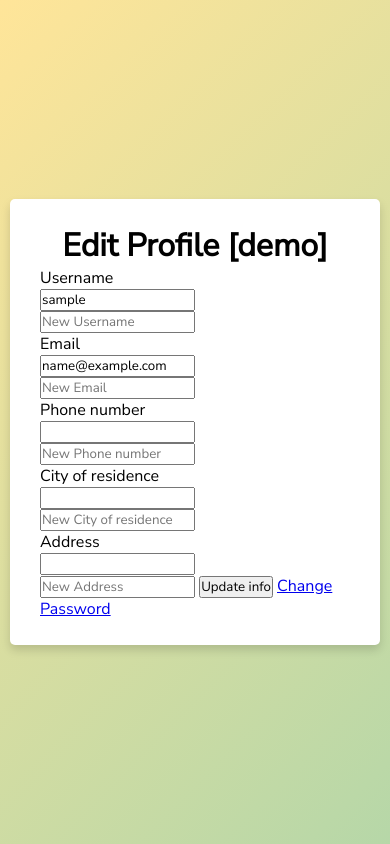
After one commit to petrelis/PinGoods, a Django app: page /edit_profile in a window 390 px wide. The commit adds this page. Run offline with Django 3.2, Linux system fonts and the light colour scheme; the visitor is signed in with stand-in values (Sample User, id 1).

Commit message:
Created edit profile functionality
Users are now able to change their information (username, email, phone, city, address and password (via a separate link))

```diff
--- a/src/goods/templates/goods/main.html
+++ b/src/goods/templates/goods/main.html
@@ -21,6 +21,7 @@
  <input type="button" onclick="location.href='{% url 'main:homepage' %}'" value="Home" />
  {% if user.is_authenticated %}
  <input type="button" onclick="location.href='{% url 'main:logout' %}'" value="Logout">
+ <input type="button" onclick="location.href='{% url 'main:edit_profile' %}'" value="Edit profile">
  {% else %}
  <input type="button" onclick="location.href='{% url 'main:login' %}'" value="Login">
  <input type="button" onclick="location.href='{% url 'main:registrationchoice' %}'" value="Registration">
--- a/src/main/forms.py
+++ b/src/main/forms.py
@@ -14,6 +14,17 @@ class SignUpForm(UserCreationForm):
     isseller = forms.BooleanField(required=False)
 
     class Meta:
+          model = User
+          fields = ('username', 'first_name', 'last_name', 'email', 'password1', 'password2',
+                    'phone', 'city', 'address', 'iscustomer', 'isseller',)
+
+class UpdateUserForm(forms.ModelForm):
+    username = forms.CharField(max_length=100, required=False, widget=forms.TextInput(attrs={'class': 'form-control'}))
+    email = forms.EmailField(required=False, widget=forms.TextInput(attrs={'class': 'form-control'}))
+    phone_number = forms.CharField(required=False, widget=forms.TextInput(attrs={'class': 'form-control'}))
+    city = forms.CharField(required=False, widget=forms.TextInput(attrs={'class': 'form-control'}))
+    home_address = forms.CharField(required=False, widget=forms.TextInput(attrs={'class': 'form-control'}))
+
+    class Meta:
         model = User
-        fields = ('username', 'first_name', 'last_name', 'email', 'password1', 'password2',
-                  'phone', 'city', 'address', 'iscustomer', 'isseller',)
+        fields = ['username', 'email', 'phone_number', 'city', 'home_address']
--- /dev/null
+++ b/src/main/templates/main/edit_profile.html
@@ -0,0 +1,66 @@
+{% load static %}
+
+<link rel="stylesheet" type="text/css" href="{% static 'main/style.css' %}">
+
+<!DOCTYPE html>
+<html>
+<head>
+<title>Edit Profile</title>
+
+
+       {% if user_form.errors %}
+
+        <div class="alert alert-danger alert-dismissible" role="alert">
+            <div id="form_errors">
+                {% for key, value in user_form.errors.items %}
+                    <strong>{{ value }}</strong>
+                {% endfor %}
+            </div>
+            <button type="button" class="close" data-dismiss="alert" aria-label="Close">
+                <span aria-hidden="true">&times;</span>
+            </button>
+        </div>
+    {% endif %}
+
+</head>
+<body>
+ <div class="container">
+        <header>
+            <h1><center><strong>Edit Profile [demo]</strong></center></h1>
+        </header>
+        <div class="form">
+            <form class="form-control" method="POST" action="">
+                {% csrf_token %}
+                <p class="contact"><label for="username">Username</label></p>
+                    {{ user_form.username }}
+                <input id="username" name="username" placeholder="New Username"  tabindex="2" type="text">
+
+                <p class="small mb-1"><label for="email">Email</label></p>
+                    {{ user_form.email }}
+                <input id="email" name="email" placeholder="New Email"  tabindex="2" type="text">
+
+
+
+
+                <p class="contact"><label for="phone">Phone number</label></p>
+                    {{ user_form.phone_number }}
+                <input id="phone" name="phone" placeholder="New Phone number"  type="text"> <br>
+
+                <p class="contact"><label for="city">City of residence</label></p>
+                    {{ user_form.city }}
+                <input id="city" name="city" placeholder="New City of residence"  type="text">
+
+                <p class="contact"><label for="city">Address</label></p>
+                    {{ user_form.home_address }}
+                <input id="address" name="address" placeholder="New Address"  type="text">
+
+
+                <input class="buttom" name="submit" id="submit" tabindex="5" value="Update info" type="submit">
+
+                <a href="{% url 'main:password-change-view' %}">Change Password</a>
+
+            </form>
+            {{ form.errors }}
+        </div>
+    </div>
+</body>
--- a/src/main/urls.py
+++ b/src/main/urls.py
@@ -1,5 +1,8 @@
 from django.urls import path
 from . import views
+from django.contrib.auth import views as auth_views
+from .views import MyPasswordChangeView, MyPasswordResetDoneView
+from django.urls import reverse_lazy
 
 app_name = "main"
 
@@ -10,6 +13,9 @@ urlpatterns = [
     path("register", views.registrationchoice_page, name="registrationchoice"),
     path("register/seller", views.sellerregister_page, name="sellerregister"),
     path("register/customer", views.customerregister_page, name="customerregister"),
+    path("edit_profile", views.usereditview_page, name="edit_profile"),
     path("login", views.login_page, name="login"),
     path("logout", views.logout_page, name= "logout"),
+    path('change-password/', MyPasswordChangeView.as_view(), name='password-change-view'),
+    path('change-password/done/', MyPasswordResetDoneView.as_view(), name='password-change-done-view'),
 ]
--- a/src/main/views.py
+++ b/src/main/views.py
@@ -1,9 +1,11 @@
 from django.shortcuts import render, redirect
-from django.contrib.auth.forms import UserCreationForm
-from .forms import SignUpForm
+from django.contrib.auth.forms import UserCreationForm, UserChangeForm
+from .forms import SignUpForm, UpdateUserForm
 from django.contrib.auth import authenticate, login, logout
 from django.contrib import messages
-
+from django.urls import reverse_lazy
+from django.contrib.auth.views import PasswordChangeView, PasswordResetDoneView
+from django.contrib.messages.views import SuccessMessageMixin
 
 def login_page(request):
     if request.method == 'POST':
@@ -80,3 +82,23 @@ def sellerregister_page(request):
         else:
             print(form.errors)
     return render(request, 'main/sellerregister.html', {'form': form})
+
+def usereditview_page(request):
+    if request.method == 'POST':
+        user_form = UpdateUserForm(request.POST, instance=request.user)
+
+        if user_form.is_valid():
+            user_form.save()
+            messages.success(request, 'Your profile is updated successfully')
+            return redirect('/home')
+    else:
+        user_form = UpdateUserForm(instance=request.user)
+
+    return render(request, 'main/edit_profile.html', {'user_form': user_form})
+
+class MyPasswordChangeView(PasswordChangeView):
+    template_name = 'main/password-change.html'
+    sucess_url = reverse_lazy()
+
+class MyPasswordResetDoneView(PasswordResetDoneView):
+    template_name = 'main/password-reset-done.html'
```
Also changed, not shown: src/main/templates/main/password-change.html (added, +13 -0 lines), src/main/templates/main/password-reset-done.html (added, +11 -0 lines), src/mysite/settings.py (+2 -6 lines).
